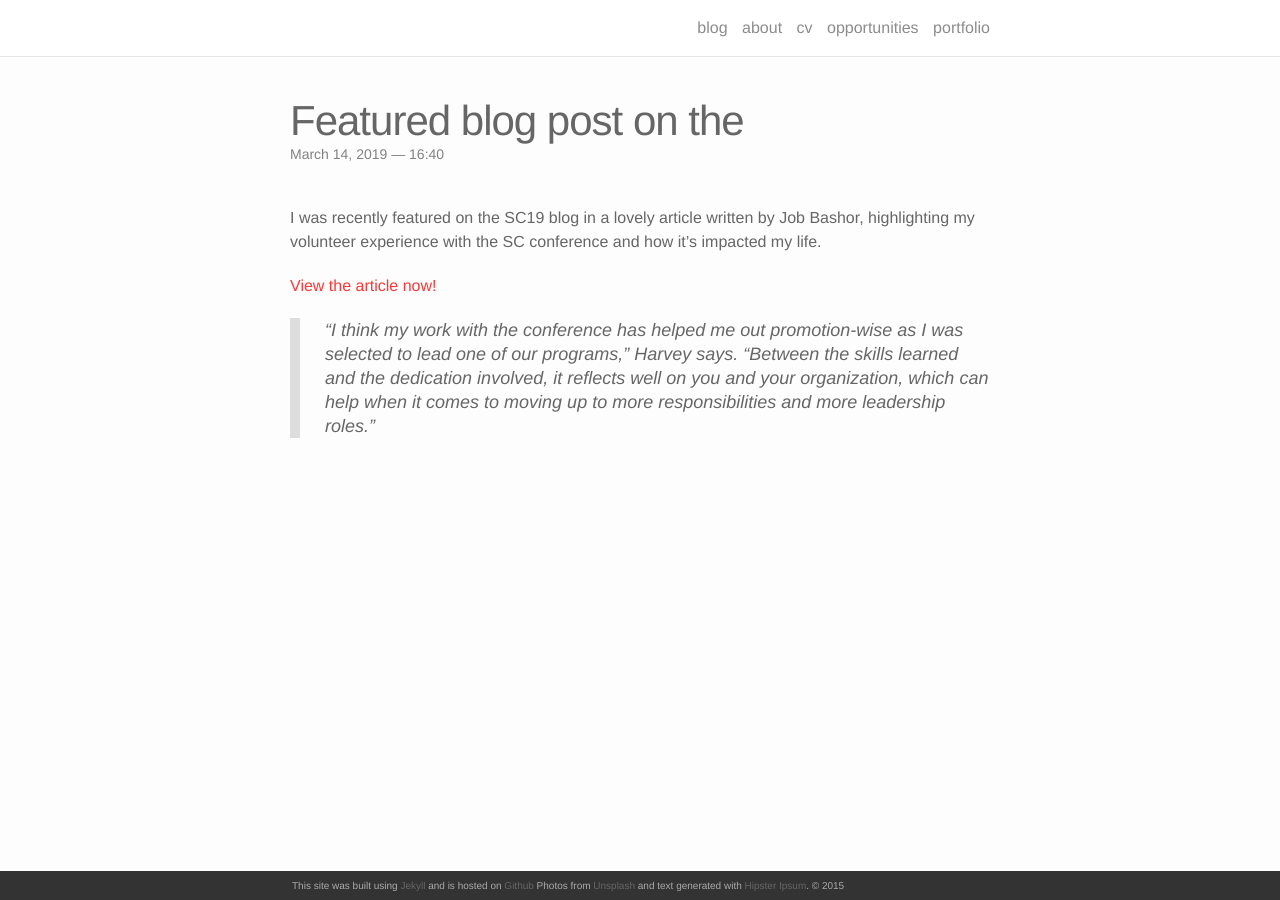
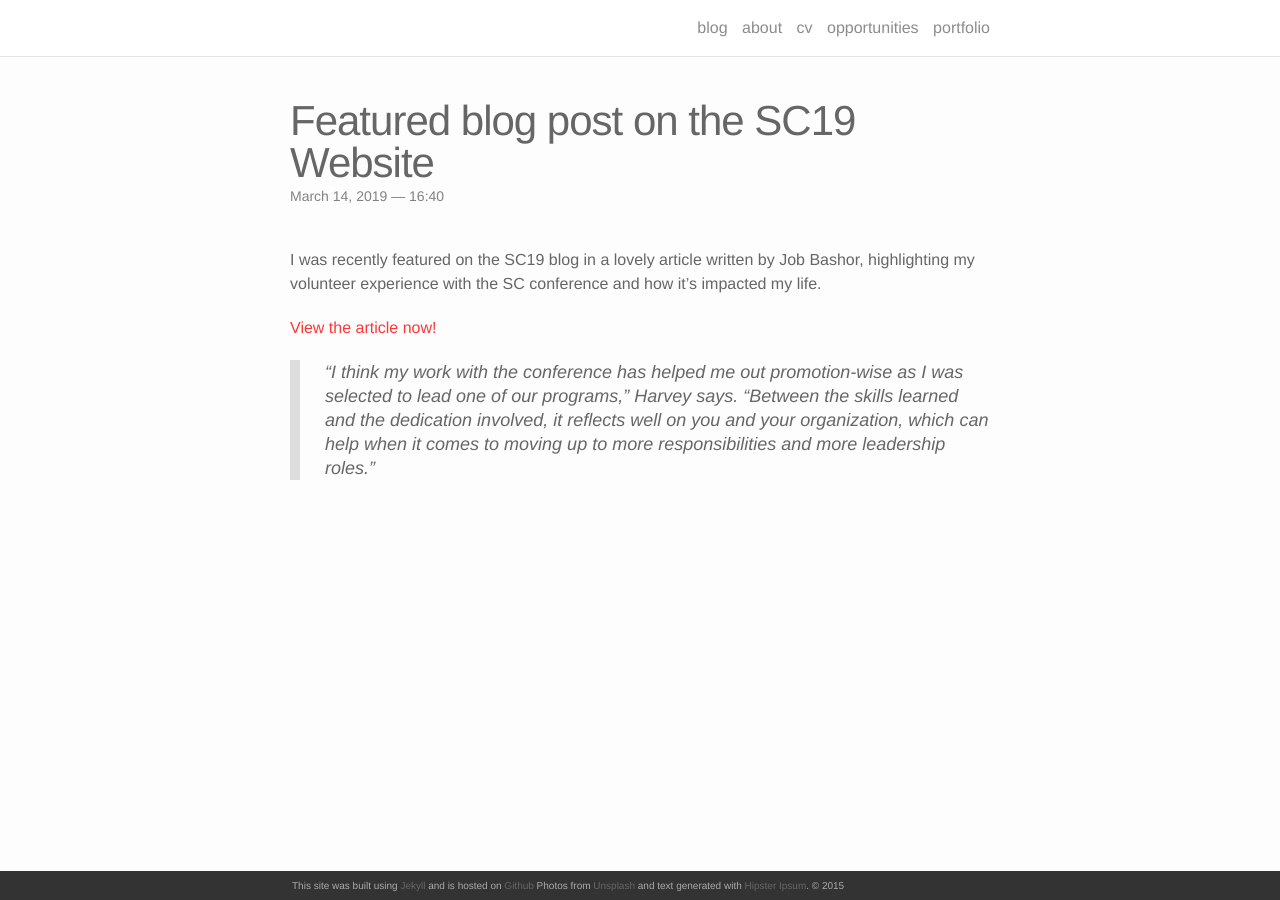
Before and after one commit to ceharvs/ceharvs.github.io, a Jekyll site: the page built from _posts/2019-01-31-paralleltracks.markdown, in a window 1280 px wide. Built offline with Jekyll 4.4.1, drawn with Linux system fonts in a browser that asks for light colours; nearby versions of some CDN libraries.

Commit message:
New post removed comment

```diff
--- a/_posts/2019-01-31-paralleltracks.markdown
+++ b/_posts/2019-01-31-paralleltracks.markdown
@@ -1,6 +1,6 @@
 ---
 layout: post
-title:  Featured blog post on the #SC19 Website
+title:  Featured blog post on the SC19 Website
 date:   2019-03-14 16:40:16
 description: Parallel Tracks- From Student to Student Volunteer Chair, from Undergrad to Doctoral Candidate
 ---
```
Also changed, not shown: 1 other file.
